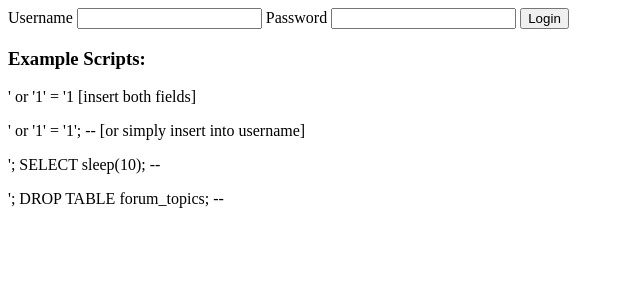
After one commit to jwfeshuk/SQL-Injection-Tutorial, a PHP site: page /login.php in a window 1280 px wide. The commit adds this page. Shown: the top 300 px of the page, without its empty margins (0-640 px from the left). Run offline with PHP 8.4, Linux system fonts and the light colour scheme.

Commit message:
Exploring more applications

```diff
--- /dev/null
+++ b/login.php
@@ -0,0 +1,57 @@
+<?php
+#$db = new PDO('mysql:host=127.0.0.1; dbname=demoinjection', 'root', '');
+$db = new mysqli("localhost", "root", "", "demoinjection");
+
+if (isset($_POST['username']) && isset($_POST['password'])) {
+    $username = $_POST['username'];
+    $password = $_POST['password'];
+
+    # die($username . $password);
+
+    // die($email);				// display the value of input variable $email
+
+	$user = $db->query("SELECT * FROM login_info WHERE username = '{$username}' && password = '{$password}'");
+
+	if ($user->num_rows > 0) {
+        while ($row = $user->fetch_assoc()) {
+            echo "id: " . $row["id"] . " - username: " . $row["username"] . " - password: " . $row["password"] . "<br>";
+        }
+	}
+}
+
+?>
+
+
+<!DOCTYPE html>
+<html lang = "en">
+	<head>
+		<meta characterset="UTF-8">
+		<title>Login</title>
+	</head>
+
+	<body>
+		<form action="login.php" method="post" autocomplete="off">
+            <label for="username">
+				Username
+				<input type="text" name="username" id="username">
+			</label>
+
+            <label for="password">
+				Password
+				<input type="text" name="password" id="password">
+			</label>
+
+            <input type="submit" value="Login">
+		</form>
+
+		<h3>Example Scripts:</h3>
+
+        <p>' or '1' = '1 [insert both fields]<p>
+        <p>' or '1' = '1'; -- [or simply insert into username] </p>
+
+		<p>'; SELECT sleep(10); --</p>
+		<p>'; DROP TABLE forum_topics; --</p>
+
+
+	</body>
+</html>
```
Also changed, not shown: recover.php (renamed from sqlinjection.php, +19 -4 lines).
